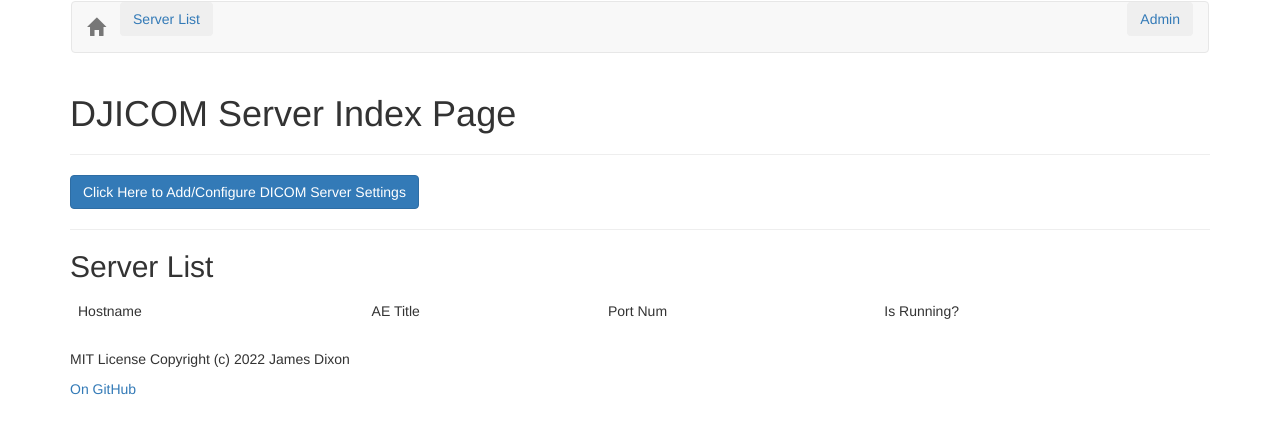
After one commit to lemonase/django-dicom-server, a Python web app: template home/templates/home/dicomserver_list.html in a window 1280 px wide. The commit adds this page. Shown: the top 434 px of the page. Run offline with Jinja, Linux system fonts and the light colour scheme; the template is opened without the code that fills it, so the values that code supplies are empty.

```diff
--- a/home/templates/base.html
+++ b/home/templates/base.html
@@ -7,15 +7,13 @@
   <meta name="viewport" content="width=device-width, initial-scale=1.0">
   <link rel="stylesheet" href="https://cdn.jsdelivr.net/npm/bootstrap@3.4.1/dist/css/bootstrap.min.css"
     integrity="sha384-HSMxcRTRxnN+Bdg0JdbxYKrThecOKuH5zCYotlSAcp1+c8xmyTe9GYg1l9a69psu" crossorigin="anonymous">
-
-
   <title>{% block title %} DJICOM SERVER {% endblock %}</title>
 </head>
 
 <body>
   <div class="container">
     <div class="navbar">
-      {% block navbar %}{% endblock %}
+      {% include 'home/_header.html' %}
     </div>
 
     <div class="heading">
@@ -25,6 +23,10 @@
     <div class="content">
       {% block content %} {% endblock %}
     </div>
+
+    <div class="footer">
+      {% include 'home/_footer.html' %}
+    </div>
   </div>
 </body>
 
--- /dev/null
+++ b/home/templates/home/dicomserver_list.html
@@ -0,0 +1,36 @@
+{% extends "base.html" %}
+{% block title %} DICOM Server Index {% endblock %}
+
+{% block heading %}
+<h1>DJICOM Server Index Page</h1>
+{% endblock %}
+
+{% block content %}
+<hr>
+<a href="/admin/home/dicomserver">
+  <button class="btn btn-primary">Click Here to Add/Configure DICOM Server Settings</button>
+</a>
+<hr>
+
+<h2> Server List </h2>
+<table class="table table-striped">
+  <thead>
+    <tr>
+      <td>Hostname</td>
+      <td>AE Title</td>
+      <td>Port Num</td>
+      <td>Is Running?</td>
+    </tr>
+  </thead>
+  <tbody>
+    {% for server in server_list %}
+    <tr>
+      <td><a href="/servers/{{server.pk}}">{{ server.hostname }}</a></td>
+      <td>{{ server.ae_title }}</td>
+      <td>{{ server.port }}</td>
+      <td>{{ server.is_running}}</td>
+      {% endfor %}
+  </tbody>
+</table>
+
+{% endblock %}
```
Also changed, not shown: home/templates/home/dicomserver_detail.html (renamed from home/templates/home/index.html, +18 -12 lines), home/views.py (+11 -0 lines).
